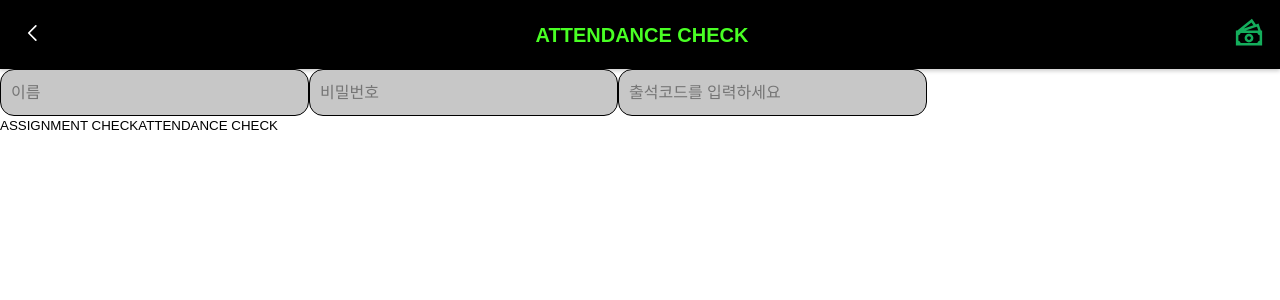
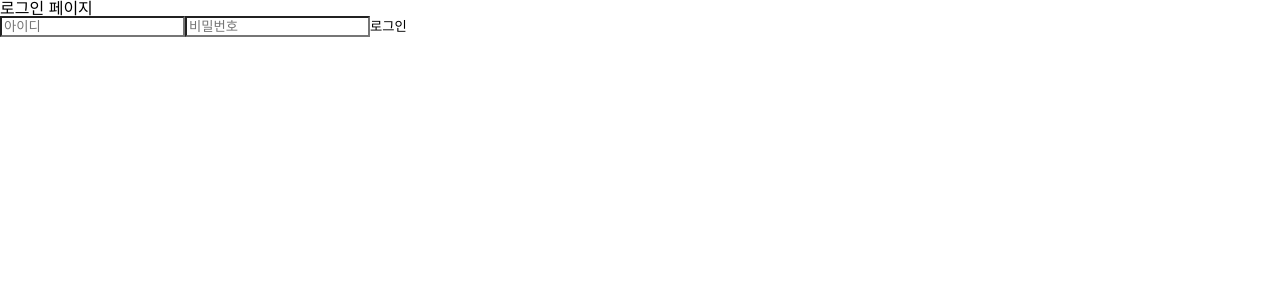
Before and after one commit to pirogramming/PiroCheck, a React (Vite) app in the folder frontend/: page /login in a window 1280 px wide. Shown: the top 300 px of the page. Built offline with nearby package versions, Linux system fonts and the light colour scheme; a web font is replaced by a local one.

Commit message:
[feat]add  Assignment, deposit, Home, Login page/Initial setup: routing with react-router-dom

```diff
--- a/frontend/src/App.jsx
+++ b/frontend/src/App.jsx
@@ -1,30 +1,20 @@
 import React from "react";
-import InputBlock from "./components/InputBlock";
-import InfoBlock from "./components/InfoBlock";
-import PageBtn from "./components/PageBtn";
-import Header from "./components/Header";
+import { BrowserRouter, Routes, Route } from "react-router-dom";
+import Login from "./Login";
+import Home from "./Home";
+import Assignment from "./Assignment";
+import Deposit from "./Deposit";
 
 function App() {
   return (
-    <>
-      <Header />
-      <div>
-        <InputBlock
-          inputs={[
-            { type: "text", placeholder: "이름" },
-            { type: "password", placeholder: "비밀번호" },
-            { type: "text", placeholder: "출석코드를 입력하세요" },
-          ]}
-        />
-        <InfoBlock />
-        <PageBtn
-          buttons={[
-            { label: "ASSIGNMENT CHECK", href: "/assignment" },
-            { label: "ATTENDANCE CHECK", href: "/attendance" },
-          ]}
-        />
-      </div>
-    </>
+    <BrowserRouter>
+      <Routes>
+        <Route path="/" element={<Home />} />
+        <Route path="/login" element={<Login />} />
+        <Route path="/assignment" element={<Assignment />} />
+        <Route path="/deposit" element={<Deposit />} />
+      </Routes>
+    </BrowserRouter>
   );
 }
 
--- /dev/null
+++ b/frontend/src/Assignment.jsx
@@ -0,0 +1,9 @@
+const Assignment = () => {
+  return (
+    <div>
+      <h1>Assignment</h1>
+      <p>This is the assignment page.</p>
+    </div>
+  );
+};
+export default Assignment;
--- /dev/null
+++ b/frontend/src/Deposit.jsx
@@ -0,0 +1,9 @@
+const Deposit = () => {
+  return (
+    <div className="container">
+      <h1>Deposit Page</h1>
+      <p>This is the deposit page.</p>
+    </div>
+  );
+};
+export default Deposit;
--- /dev/null
+++ b/frontend/src/Home.jsx
@@ -0,0 +1,26 @@
+import React, { useEffect } from "react";
+import { useNavigate } from "react-router-dom";
+import homeLogo from "./assets/img/home.svg";
+
+const Home = () => {
+  const navigate = useNavigate();
+
+  useEffect(() => {
+    const timer = setTimeout(() => {
+      navigate("/login");
+    }, 2000);
+
+    return () => clearTimeout(timer);
+  }, [navigate]);
+
+  return (
+    <div className="home">
+      <div className="home__container">
+        <h1>PIROCHECK</h1>
+        <img src={homeLogo} alt="PiroCheck Logo" className="home__logo" />
+      </div>
+    </div>
+  );
+};
+
+export default Home;
--- /dev/null
+++ b/frontend/src/Login.jsx
@@ -0,0 +1,14 @@
+import React from "react";
+
+const Login = ({ onLogin }) => {
+  return (
+    <div>
+      <h2>로그인 페이지</h2>
+      <input type="text" placeholder="아이디" />
+      <input type="password" placeholder="비밀번호" />
+      <button onClick={onLogin}>로그인</button>
+    </div>
+  );
+};
+
+export default Login;
--- a/frontend/src/main.jsx
+++ b/frontend/src/main.jsx
@@ -3,9 +3,10 @@ import App from "./App.jsx";
 import "./assets/root.css";
 import { BrowserRouter } from "react-router-dom";
 import "./assets/reset.css";
+import { StrictMode } from "react";
 
 createRoot(document.getElementById("root")).render(
-  <BrowserRouter>
+  <StrictMode>
     <App />
-  </BrowserRouter>
+  </StrictMode>
 );
```
Also changed, not shown: frontend/src/assets/img/home.svg (added), 1 other file (tests, documents, lock files or other folders).
